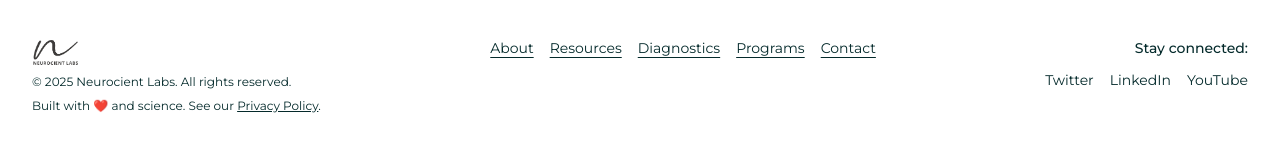
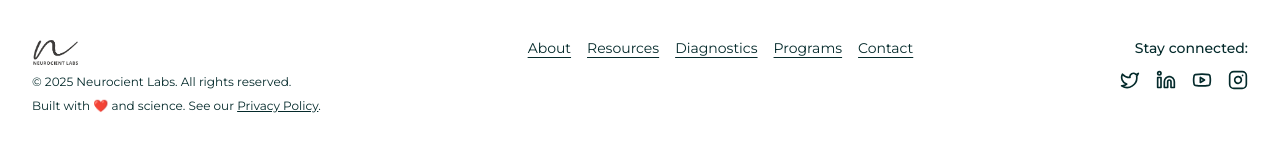
Before and after one commit to amitrverma/neurocient, a Next.js app: page / in a window 1280 px wide. Shown: the part 2465-2616 px from the top of the page. Built offline with nearby package versions, Linux system fonts and the light colour scheme; no server answers; a web font is replaced by a local one.

Commit message:
social media links

```diff
--- a/src/app/components/Footer.tsx
+++ b/src/app/components/Footer.tsx
@@ -2,6 +2,7 @@
 
 import Link from "next/link";
 import Image from "next/image";
+import { Instagram, Twitter, Linkedin, Youtube } from "lucide-react";
 
 const Footer = () => {
   return (
@@ -49,14 +50,47 @@ const Footer = () => {
         </div>
 
         {/* 📌 Right: Social */}
-        <div className="flex flex-col items-center md:items-end gap-3">
-          <p className="font-medium">Stay connected:</p>
-          <div className="flex gap-4">
-            <a href="#" aria-label="Twitter" className="hover:text-brand-primary transition">Twitter</a>
-            <a href="#" aria-label="LinkedIn" className="hover:text-brand-primary transition">LinkedIn</a>
-            <a href="#" aria-label="YouTube" className="hover:text-brand-primary transition">YouTube</a>
-          </div>
-        </div>
+<div className="flex flex-col items-center md:items-end gap-3">
+  <p className="font-medium">Stay connected:</p>
+  <div className="flex gap-4 text-brand-dark">
+    <a
+      href="https://x.com/neurocient"
+      aria-label="Twitter"
+      target="_blank"
+      rel="noopener noreferrer"
+      className="hover:text-brand-primary transition"
+    >
+      <Twitter className="w-5 h-5" />
+    </a>
+    <a
+      href="https://www.linkedin.com/company/neurocient"
+      aria-label="LinkedIn"
+      target="_blank"
+      rel="noopener noreferrer"
+      className="hover:text-brand-primary transition"
+    >
+      <Linkedin className="w-5 h-5" />
+    </a>
+    <a
+      href="https://www.youtube.com/@neurocient"
+      aria-label="YouTube"
+      target="_blank"
+      rel="noopener noreferrer"
+      className="hover:text-brand-primary transition"
+    >
+      <Youtube className="w-5 h-5" />
+    </a>
+    <a
+      href="https://www.instagram.com/neurocient/"
+      aria-label="Instagram"
+      target="_blank"
+      rel="noopener noreferrer"
+      className="hover:text-brand-primary transition"
+    >
+      <Instagram className="w-5 h-5" />
+    </a>
+  </div>
+</div>
       </div>
     </footer>
   );
```
